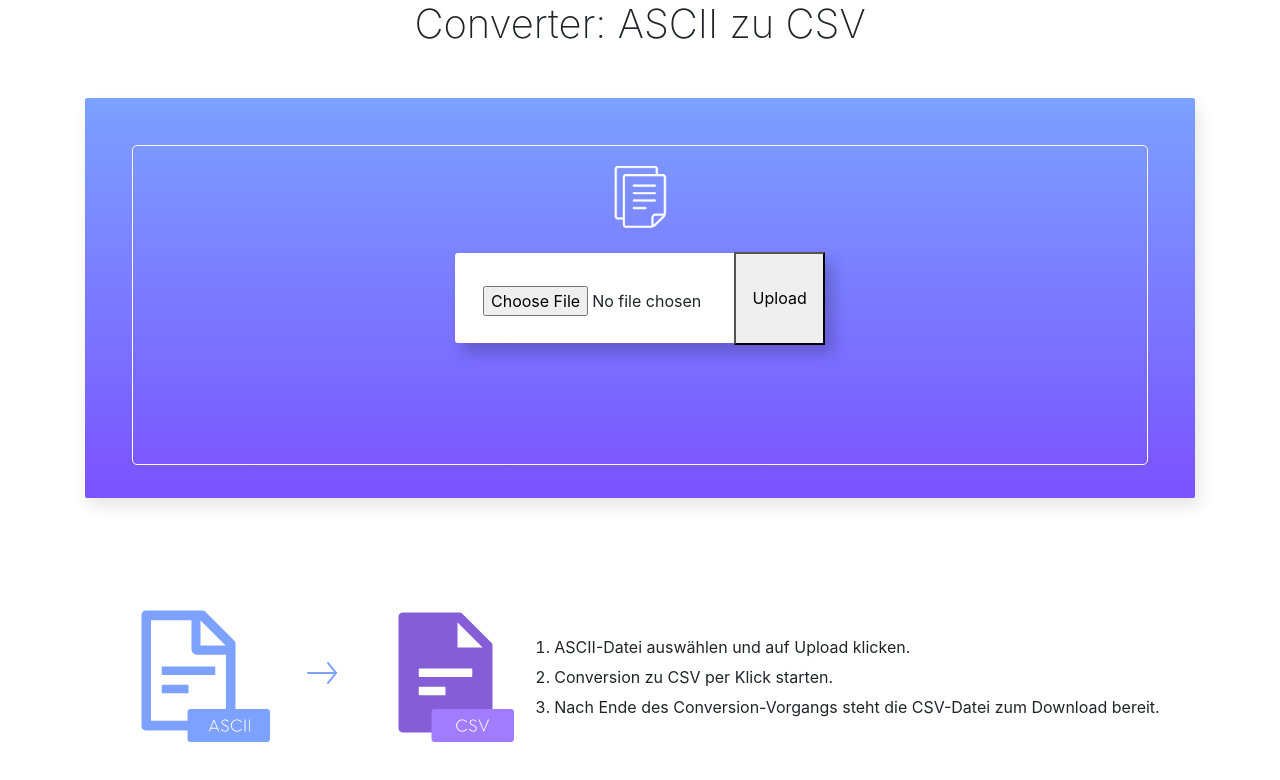
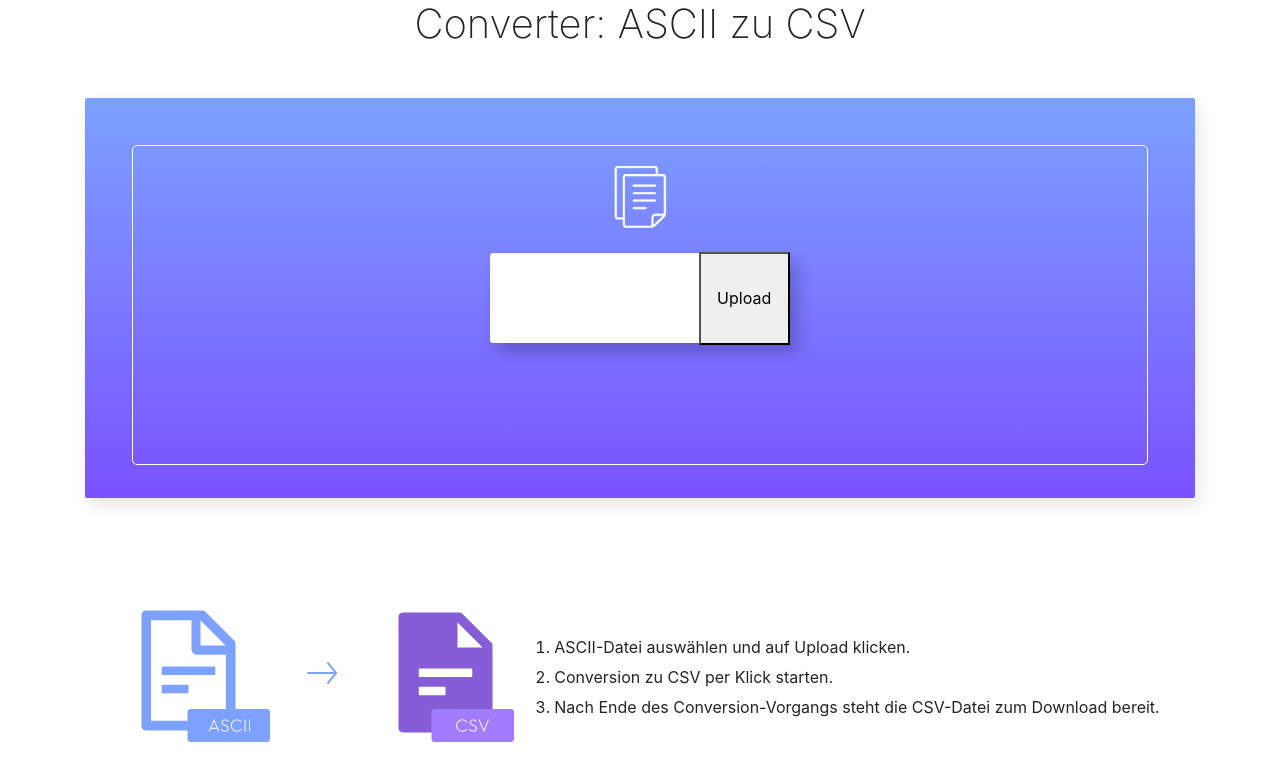
Before and after one commit to Permatech-IT/converter-application-frontend, a React (Create React App) app: page / in a window 1280 px wide. Shown: the top 780 px of the page. Built offline with nearby package versions, Linux system fonts and the light colour scheme.

Commit message:
change in upload

```diff
--- a/src/component/Upload/upload.css
+++ b/src/component/Upload/upload.css
@@ -18,7 +18,7 @@
   top: 50%;
   left: 50%;
   transform: translate(-50%, -50%);
-  width: 370px;
+  width: 300px;
   height: 90px;
   border-radius: 3px;
   box-shadow: 8px 10px 15px 0 rgba(0, 0, 0, 0.2);
@@ -45,7 +45,7 @@ h1 {
 }
 
 .dropzone {
-  width: 280px;
+  width: 208px;
   height: 80px;
   border: 28px dashed #fff;
   border-radius: 3px;
@@ -57,12 +57,12 @@ h1 {
 }
 
 .upload-input {
-  /* position: absolute;
+  position: absolute;
   top: -62px;
-  left: 0; */
+  left: 0;
   width: 100%;
-  /* height: 100%;
-  opacity: 0; */
+  height: 100%;
+  opacity: 0;
 }
 .upload-input .one {
   position: absolute;
--- a/src/component/Upload/upload.js
+++ b/src/component/Upload/upload.js
@@ -12,10 +12,9 @@ function Fileupload() {
   const [fileName, setFileName] = useState("");
   const [showText, setShowText] = useState(false);
   const saveFile = (e) => {
-    if (e.target.files && e.target.files.length > 0) {
       setFile(e.target.files[0]);
       setFileName(e.target.files[0].name);
-    }
+
   };
   const uploadFile = async (e) => {
     const formData = new FormData();
```
